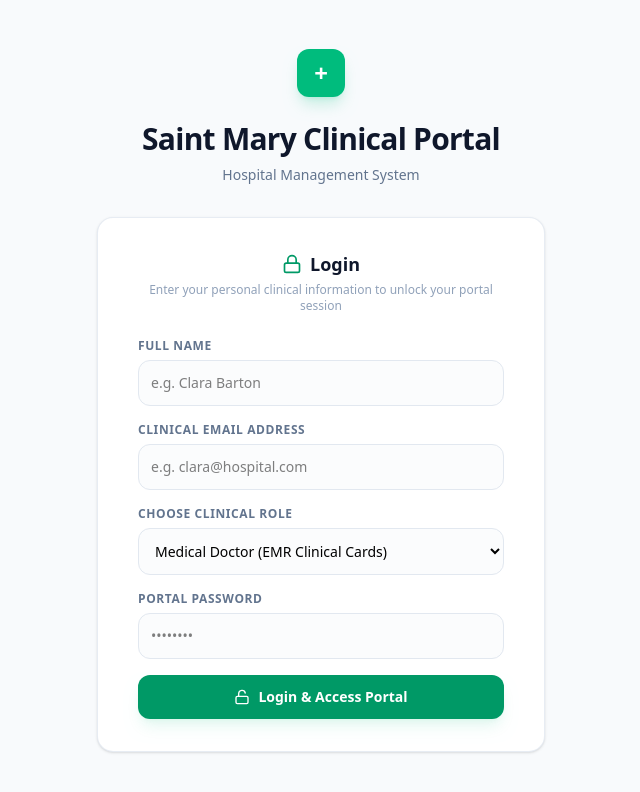
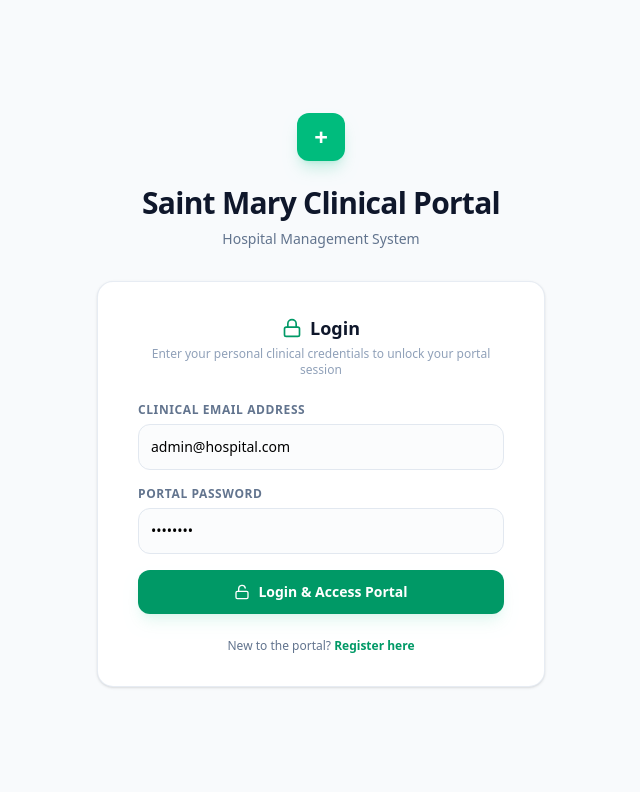
Before and after one commit to Chel-123/junior-project, a React (Vite) app: page / in a window 1280 px wide. Shown: the top 792 px of the page, without its empty margins (319-959 px from the left). Built offline with nearby package versions, Linux system fonts and the light colour scheme.

Commit message:
feat(auth): implement login flow and seed user passwords
Transition the authentication interface to a login-focused view and add password fields to seeded user accounts to support the authentication process.

```diff
--- a/src/App.tsx
+++ b/src/App.tsx
@@ -365,13 +365,85 @@ export default function App() {
 
         <div className="mt-8 sm:mx-auto sm:w-full sm:max-w-md">
           <div className="bg-white py-8 px-4 shadow-sm border border-slate-200/80 rounded-2xl sm:px-10">
+            {!isRegistering ? (
+              <>
                 <div className="mb-6 text-center">
                   <h3 className="text-lg font-bold text-slate-900 flex items-center justify-center gap-2">
                     <Lock className="w-5 h-5 text-emerald-600" />
                     Login
                   </h3>
                   <p className="text-xs text-slate-400 mt-1">
-                Enter your personal clinical information to unlock your portal session
+                    Enter your personal clinical credentials to unlock your portal session
+                  </p>
+                </div>
+
+                <form onSubmit={handleLogin} className="space-y-4">
+                  <div>
+                    <label className="block text-xs font-semibold uppercase tracking-wider text-slate-500 mb-1.5">
+                      Clinical Email Address
+                    </label>
+                    <input
+                      type="email"
+                      required
+                      value={loginEmail}
+                      onChange={(e) => setLoginEmail(e.target.value)}
+                      className="w-full text-sm border border-slate-200 rounded-xl p-3 focus:outline-none focus:border-emerald-500 bg-slate-50/50"
+                      placeholder="e.g. admin@hospital.com"
+                    />
+                  </div>
+
+                  <div>
+                    <label className="block text-xs font-semibold uppercase tracking-wider text-slate-500 mb-1.5">
+                      Portal Password
+                    </label>
+                    <input
+                      type="password"
+                      required
+                      value={loginPassword}
+                      onChange={(e) => setLoginPassword(e.target.value)}
+                      className="w-full text-sm border border-slate-200 rounded-xl p-3 focus:outline-none focus:border-emerald-500 bg-slate-50/50"
+                      placeholder="••••••••"
+                    />
+                  </div>
+
+                  {authError && (
+                    <div className="p-3 bg-red-50 border border-red-100 rounded-lg text-xs text-red-600 font-medium">
+                      {authError}
+                    </div>
+                  )}
+
+                  <button
+                    type="submit"
+                    className="w-full bg-emerald-600 hover:bg-emerald-700 text-white p-3 rounded-xl font-semibold text-sm transition-colors flex items-center justify-center gap-2 cursor-pointer shadow-lg shadow-emerald-500/10"
+                  >
+                    <Unlock className="w-4 h-4" />
+                    Login & Access Portal
+                  </button>
+                </form>
+
+                <div className="mt-6 text-center text-xs text-slate-500">
+                  New to the portal?{' '}
+                  <button
+                    type="button"
+                    onClick={() => {
+                      setIsRegistering(true);
+                      setAuthError('');
+                    }}
+                    className="text-emerald-600 hover:underline font-semibold cursor-pointer"
+                  >
+                    Register here
+                  </button>
+                </div>
+              </>
+            ) : (
+              <>
+                <div className="mb-6 text-center">
+                  <h3 className="text-lg font-bold text-slate-900 flex items-center justify-center gap-2">
+                    <Unlock className="w-5 h-5 text-emerald-600" />
+                    Register Account
+                  </h3>
+                  <p className="text-xs text-slate-400 mt-1">
+                    Create a new clinical portal account to get started
                   </p>
                 </div>
 
@@ -445,11 +517,25 @@ export default function App() {
                     className="w-full bg-emerald-600 hover:bg-emerald-700 text-white p-3 rounded-xl font-semibold text-sm transition-colors flex items-center justify-center gap-2 cursor-pointer shadow-lg shadow-emerald-500/10"
                   >
                     <Unlock className="w-4 h-4" />
-                Login & Access Portal
+                    Register & Access Portal
                   </button>
                 </form>
 
-
+                <div className="mt-6 text-center text-xs text-slate-500">
+                  Already registered?{' '}
+                  <button
+                    type="button"
+                    onClick={() => {
+                      setIsRegistering(false);
+                      setAuthError('');
+                    }}
+                    className="text-emerald-600 hover:underline font-semibold cursor-pointer"
+                  >
+                    Login here
+                  </button>
+                </div>
+              </>
+            )}
           </div>
         </div>
       </div>
--- a/src/db/prisma.ts
+++ b/src/db/prisma.ts
@@ -32,7 +32,8 @@ export async function ensureSeeded() {
         id: 'usr-1',
         email: 'admin@hospital.com',
         name: 'System Administrator',
-        role: 'ADMIN'
+        role: 'ADMIN',
+        password: 'admin123'
       }
     });
 
@@ -41,7 +42,8 @@ export async function ensureSeeded() {
         id: 'usr-2',
         email: 'doctor@hospital.com',
         name: 'Dr. Gregory House',
-        role: 'DOCTOR'
+        role: 'DOCTOR',
+        password: 'doctor123'
       }
     });
 
@@ -50,7 +52,8 @@ export async function ensureSeeded() {
         id: 'usr-3',
         email: 'receptionist@hospital.com',
         name: 'Jane Smith',
-        role: 'RECEPTIONIST'
+        role: 'RECEPTIONIST',
+        password: 'receptionist123'
       }
     });
 
@@ -59,7 +62,8 @@ export async function ensureSeeded() {
         id: 'usr-4',
         email: 'nurse@hospital.com',
         name: 'Nurse Clara Barton',
-        role: 'NURSE'
+        role: 'NURSE',
+        password: 'nurse123'
       }
     });
 
```
Lines whose indentation alone changed are shown as unchanged.
